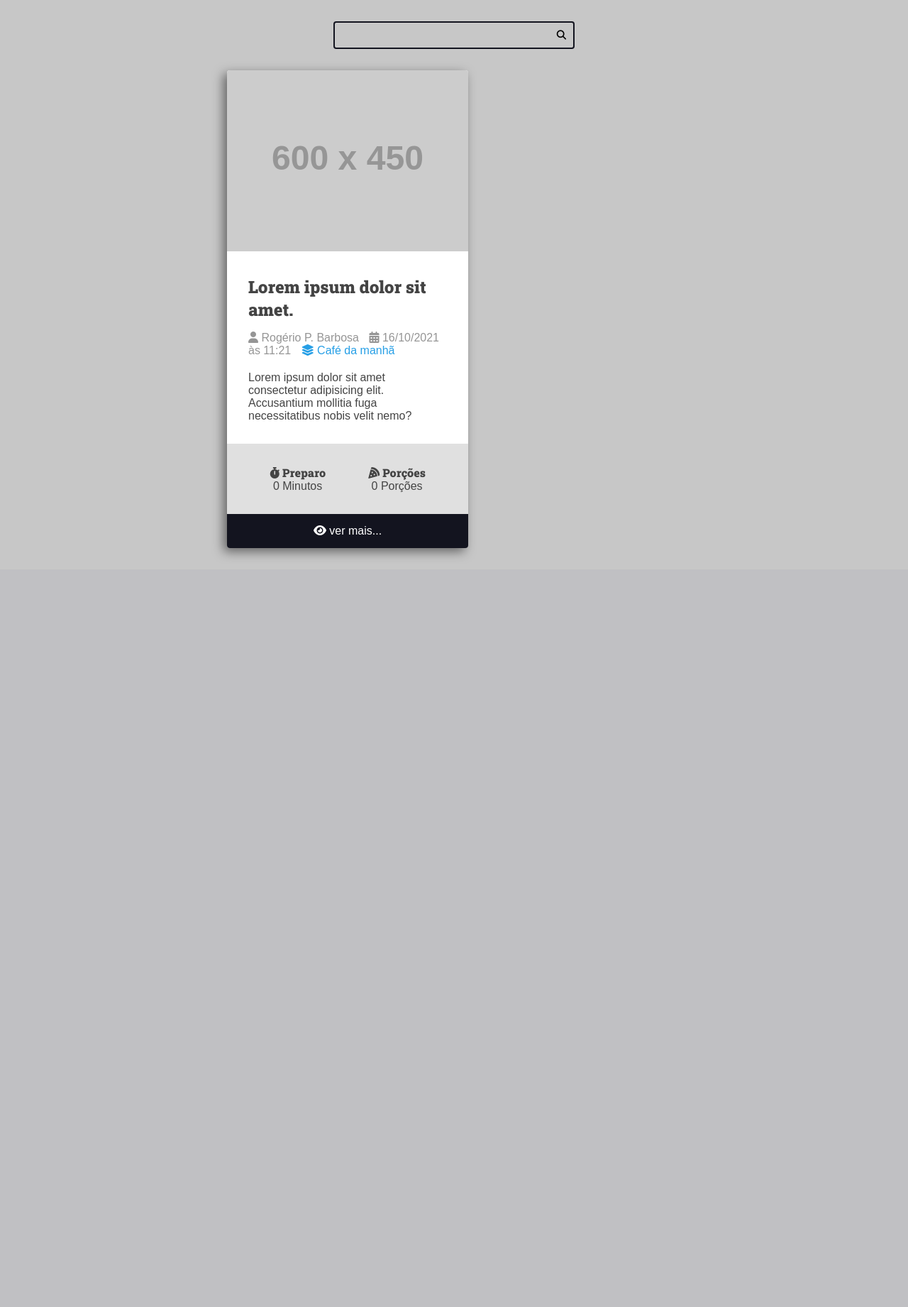
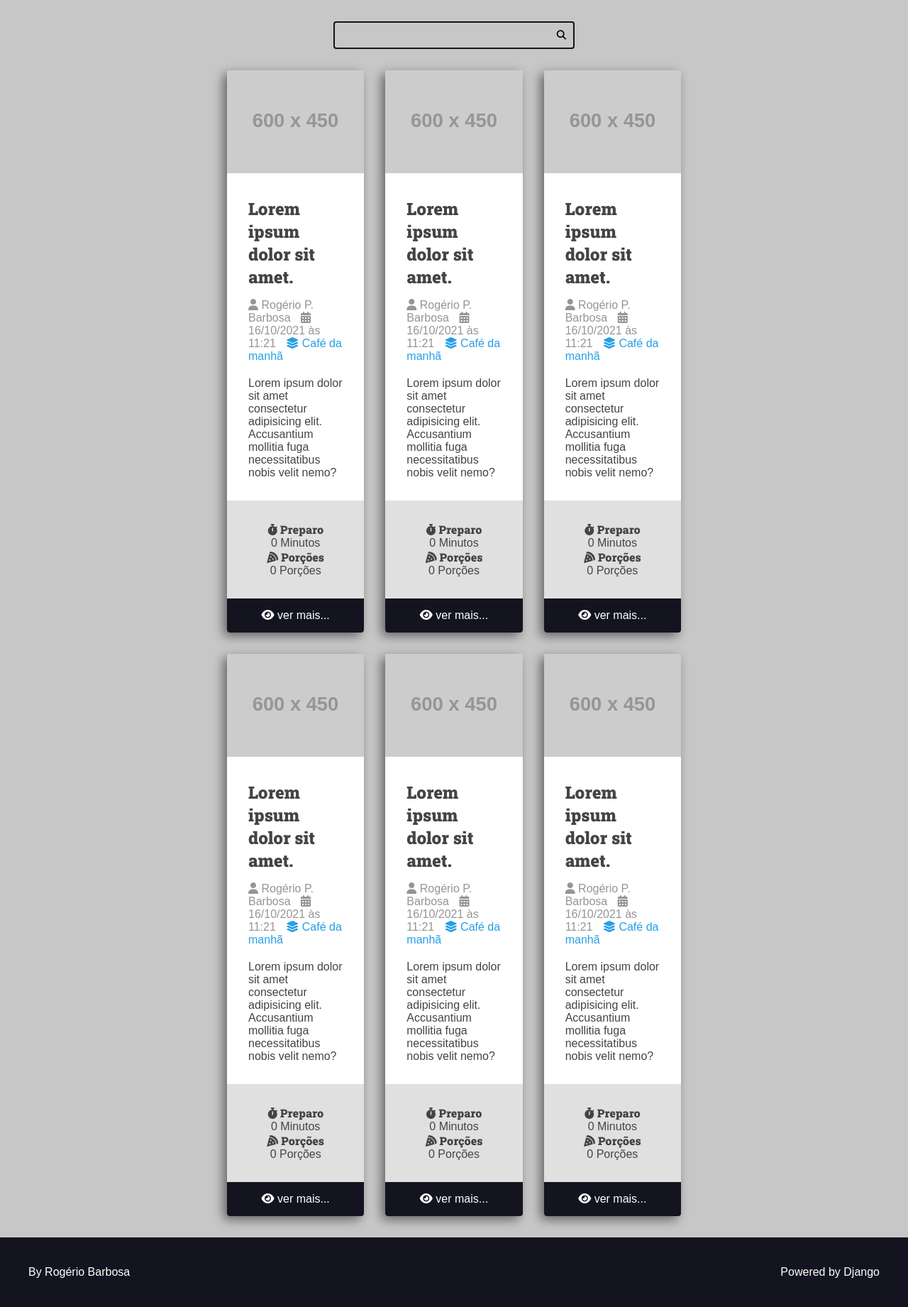
Before and after one commit to Rogerio-info/curso-django-projeto1, a Django app: page / in a window 1280 px wide. Shown: the part 113-1954 px from the top of the page at 71% size. Before the commit the page ends 897 px from the top, so only its background shows below. Run offline with Django 4.2, Linux system fonts and the light colour scheme; grey boxes labelled with a size stand in for pictures from a placeholder-image service; some libraries are stand-ins or nearby versions.

Commit message:
estilisando o footer

```diff
--- /dev/null
+++ b/recipes/templates/recipes/partials/footer.html
@@ -0,0 +1,10 @@
+<footer class="main-footer">
+    <div class="developer">
+        <a href="https://www.youtube.com/watch?v=iJ7SXVI3rnI&list=PL4zG19BCs4pcryAuE9mbeOulsIolgOWq6" target="_blank" rel="noreferrer noopener"> By Rogério Barbosa</a>
+    </div>
+
+    <div class="powered">
+        <a href="https://www.djangoproject.com/" target="_blank" rel="noreferrer noopener"> Powered by Django</a>
+    </div>
+
+</footer>
--- a/recipes/templates/recipes/partials/head.html
+++ b/recipes/templates/recipes/partials/head.html
@@ -258,6 +258,25 @@
             filter: brightness(4);
          }
 
+         .main-footer {
+            display: flex;
+            align-items: center;
+            justify-content: space-between;
+            background: var(--color-primary-dark);
+            color: var(--color-white);
+            padding: var(--spacing-gutter-large);
+         }
+
+         .main-footer a {
+            color: var(--color-white);
+            text-decoration: none;
+            transition: all 300ms ease-in-out;
+         }
+
+         .main-footer a:hover {
+            filter: brightness(.5);
+         }
+
 
     </style>
 
--- /dev/null
+++ b/recipes/templates/recipes/partials/recipe.html
@@ -0,0 +1,52 @@
+<div class="recipe recipe-list-item">
+    <div class="recipe-cover">
+        <img src="https://placehold.co/600x450/269fe6/.png" alt="Temporário">
+    </div>
+    <div class="recipe-title-container">
+        <h2 class="recipe-title">Lorem ipsum dolor sit amet.</h2>
+    </div>
+
+    <div class="recipe-author">
+        <span class="recipe-author-item">
+            <i class="fas fa-user"></i>
+            Rogério P. Barbosa
+        </span>
+        <span class="recipe-author-item">
+            <i class="fas fa-calendar-alt"></i>
+            16/10/2021 às 11:21
+        </span>
+        <span class="recipe-author-item">
+            <a href="/recipes/category/cafe-da-manha">
+                <i class="fas fa-layer-group"></i>
+                <span>Café da manhã</span>
+            </a>
+        </span>
+    </div>
+
+    <div class="recipe-content">
+        <p>Lorem ipsum dolor sit amet consectetur adipisicing elit. Accusantium mollitia fuga necessitatibus nobis velit nemo?</p>
+    </div>
+
+    <div class="recipe-meta-container">
+        <div class="recipe-meta recipe-preparation">
+            <h3 class="recipe-meta-title"><i class="fas fa-stopwatch"></i> Preparo</h3>
+            <div class="recipe-meta-text">
+                0 Minutos
+            </div>
+        </div>
+        <div class="recipe-meta recipe-servings">
+            <h3 class="recipe-meta-title"><i class="fas fa-pizza-slice"></i> Porções</h3>
+            <div class="recipe-meta-text">
+                0 Porções
+            </div>
+        </div>
+    </div>
+    <footer class="recipe-footer">
+        <a class="recipe-read-more button button-dark button-full-width" href="/recipes/3/">
+            <i class="fas fa-eye"></i>
+            <span>ver mais...</span>
+        </a>
+    </footer>
+
+
+</div>
```
Also changed, not shown: recipes/templates/recipes/pages/home.html (+8 -51 lines).
